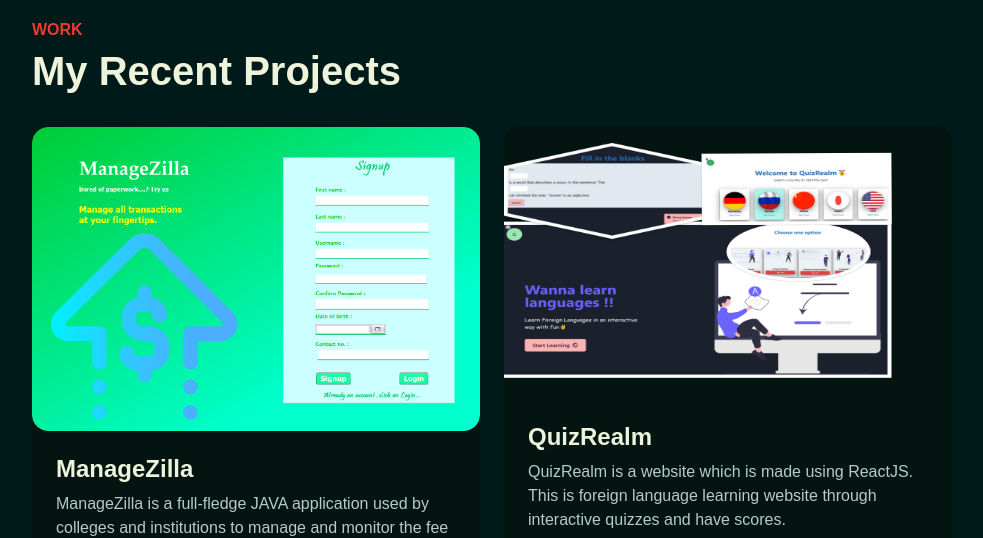
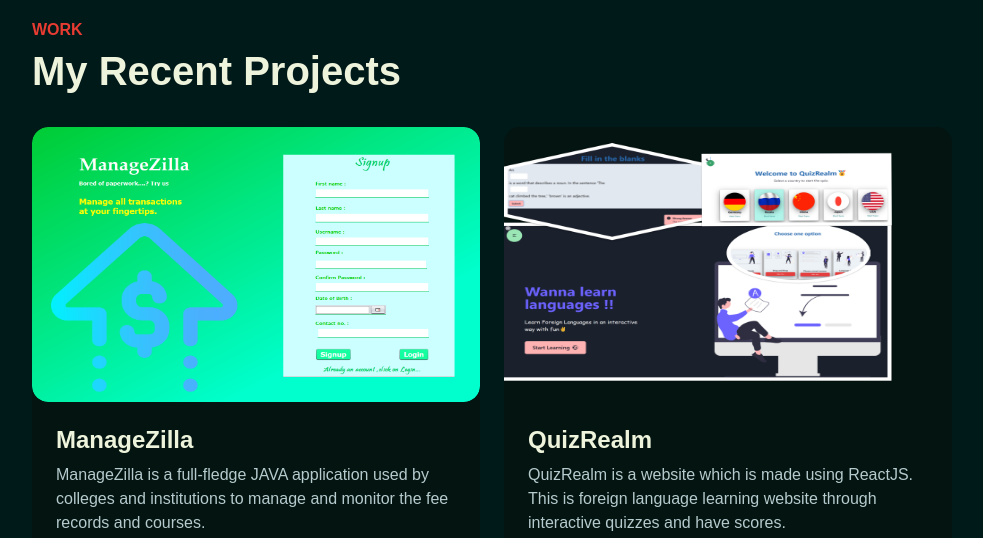
Before and after one commit to Nishu2201/Portfolio, a plain HTML site: page index.html in a window 1280 px wide. Shown: the part 1660-2198 px from the top of the page, without its empty margins (268-1251 px from the left). Drawn offline with nearby package versions, Linux system fonts and the light colour scheme; a web font is replaced by a local one.

Commit message:
Update index.html
Updated height's of image elements

```diff
--- a/index.html
+++ b/index.html
@@ -163,7 +163,7 @@
                     <div class="col-md-6" data-aos="fade-up">
                         <div class="card-custom rounded-4 bg-base shadow-effect">
                             <div class="card-custom-image rounded-4">
-                                <img class="rounded-4" src="./assets/images/project-1.png" alt="">
+                                <img class="rounded-4" src="./assets/images/project-1.png" alt="" height="275px">
                             </div>
                             <div class="card-custom-content p-4">
                                 <h4>ManageZilla</h4>
@@ -176,7 +176,7 @@
                     <div class="col-md-6" data-aos="fade-up" data-aos-delay="300">
                         <div class="card-custom rounded-4 bg-base shadow-effect">
                             <div class="card-custom-image rounded-4">
-                                <img class="rounded-4" src="./assets/images/collage.png" alt="" height="272px">
+                                <img class="rounded-4" src="./assets/images/collage.png" alt="" height="275px">
                             </div>
                             <div class="card-custom-content p-4">
                                 <h4>QuizRealm</h4>
```
